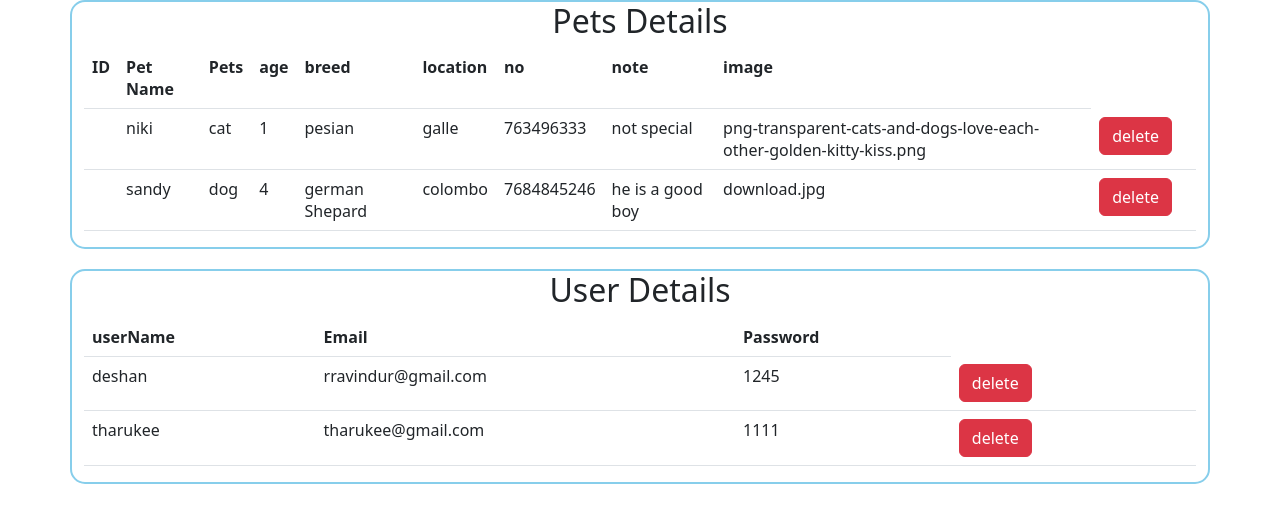
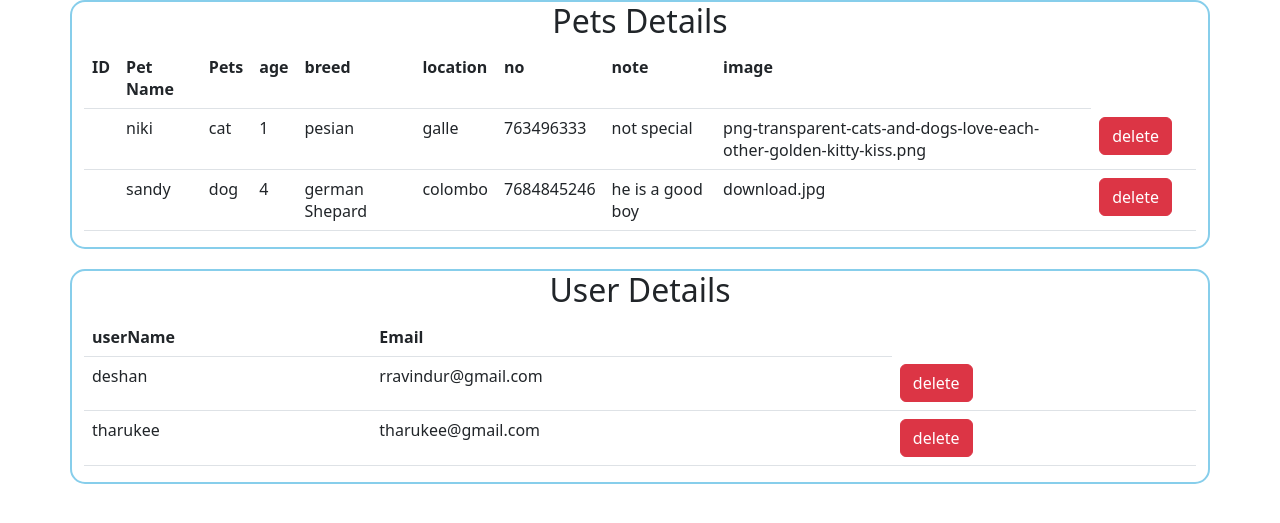
Before and after one commit to musixcom/cozy_shelter, a PHP site: page /view.php in a window 1280 px wide. Shown: the part 58-581 px from the top of the page. Run offline with PHP 8.4, Linux system fonts and the light colour scheme; data comes from the database, SQL or seed files in the repository; data that the repository does not hold is empty.

Commit message:
user experience

```diff
--- a/logout.php
+++ b/logout.php
@@ -4,7 +4,7 @@ session_start();
 	unset($_SESSION["username"]);
 	unset($_SESSION["status"]);
 	session_destroy();
-	echo '<script type="text/javascript">alert("see you later!");
+	echo '<script type="text/javascript">
                 window.location.href="index.php";
                 </script>';
 ?>
--- a/view.php
+++ b/view.php
@@ -69,7 +69,7 @@ $result1 = mysqli_query($conn,$sql1);
 										<tr>
 											<th>userName</th>
 											<th>Email</th>
-											<th>Password</th>
+											<!-- <th>Password</th> -->
 										</tr>
 									</thread>
 									<tbody>
@@ -82,7 +82,7 @@ $result1 = mysqli_query($conn,$sql1);
 											<tr>
 												<td><?php echo $row['username']; ?></td>
 												<td><?php echo $row['email']; ?></td>
-												<td><?php echo $row['password']; ?></td>
+												<!-- <td><?php echo $row['password']; ?></td> -->
 												<td><a class="btn btn-danger" href="delete.php?mail=<?php echo $row['email'];?>">
 														delete</a><td>
 														</tr>
```
